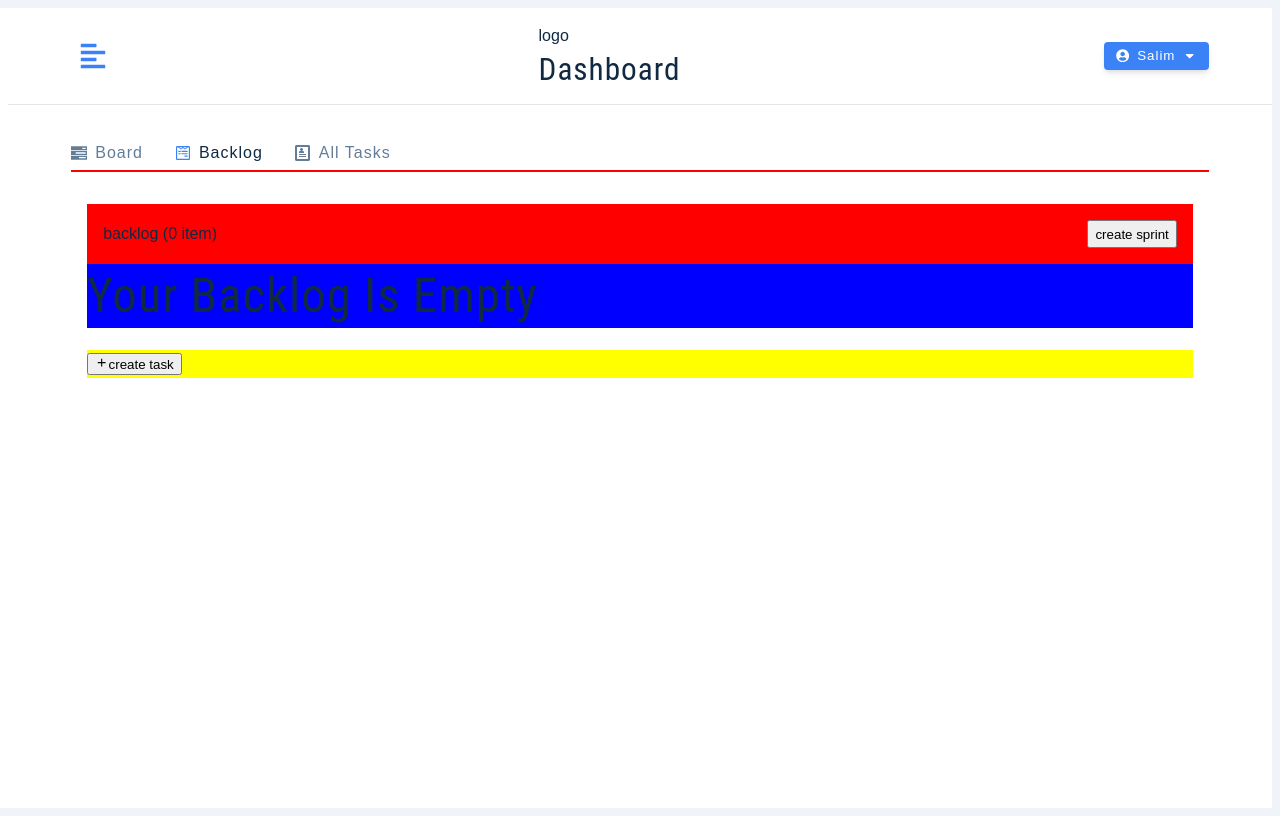
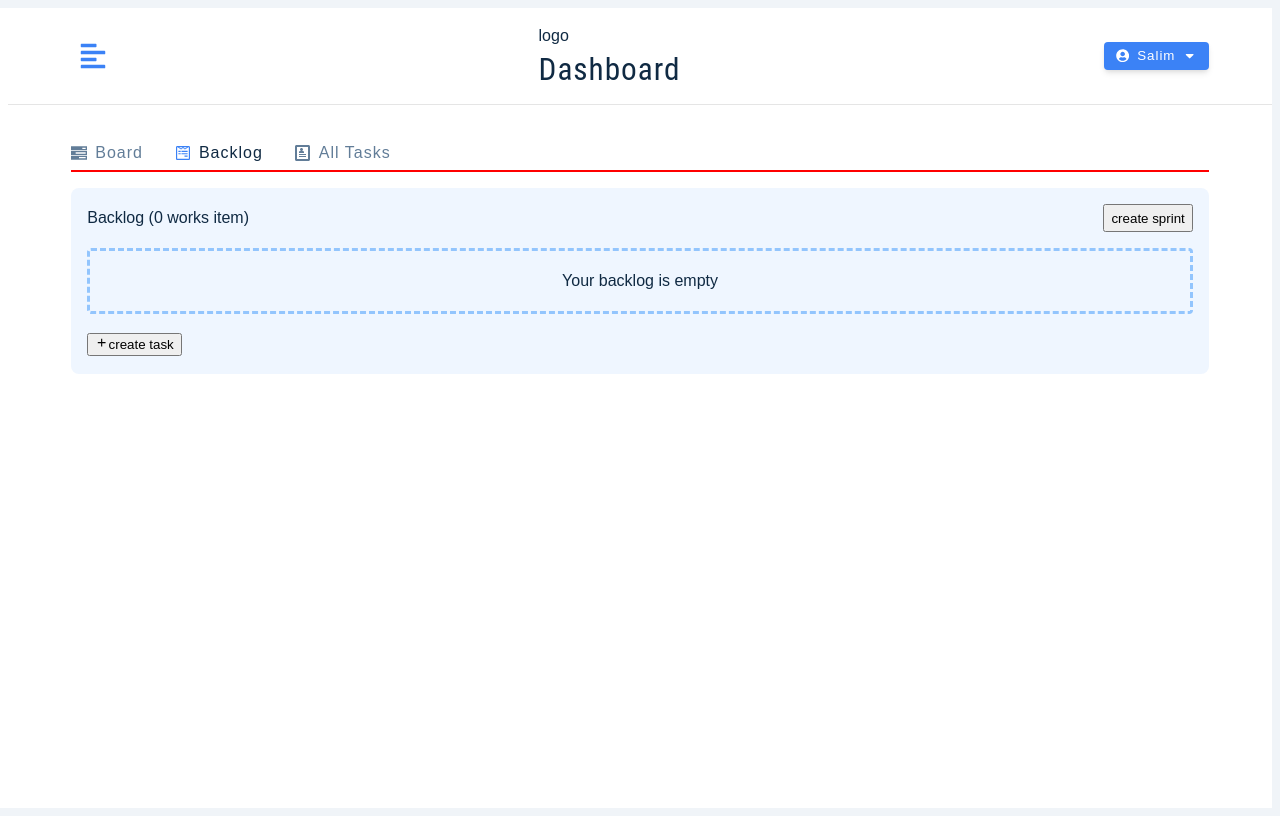
Before and after one commit to Salim255/tasks-manager, a React (Vite) app: page /tasks/backlog in a window 1280 px wide. Built offline with nearby package versions, Linux system fonts and the light colour scheme.

Commit message:
built: baclog style

```diff
--- a/src/features/tasks/components/backlog/Backlog.tsx
+++ b/src/features/tasks/components/backlog/Backlog.tsx
@@ -29,11 +29,10 @@ export const Backlog = () => {
         const data = e.dataTransfer.getData("text/plain");
         const task = JSON.parse(data);
 
-        if( task.sprintId === sprintId ) return;
+        if(task.sprintId === sprintId ) return;
 
         dispatch(addTaskToSprint({task, sprintId}));
-        dispatch(removeTask(task));
-        console.log("hello")
+        dispatch(removeTask({ task }));
     };
 
     const onReverseDrop =  (e: React.DragEvent<HTMLDivElement>) => {
@@ -46,12 +45,10 @@ export const Backlog = () => {
     };
 
     const createSprintHandler = () => {
-        //const sprintIndex = sprintsList?.length;
-        console.log( sprintsList.length, "heelo", count);
-        if(count>3) return;
-        //const sprintIndex = sprintsList?.length;
+        if (count > 3) return;
+
        dispatch(addSprint(sprintsList[count]));
-       setCount((prev)=> prev+1);
+       setCount((prev) => prev+1);
     }
 
     useEffect(() => {
@@ -86,12 +83,12 @@ export const Backlog = () => {
               })
               : null
             }
-            <div className='backlog'>
+            <section className='backlog'>
                 {/* Header */}
                <section
                 className='backlog__header'>
                     <div>
-                        backlog (0 item)
+                        Backlog (0 works item)
                     </div>
 
                     <button onClick={createSprintHandler}>create sprint</button>
@@ -110,9 +107,9 @@ export const Backlog = () => {
                                 task={task}
                             />
                         }):
-                        <h1>
-                             your backlog is empty
-                        </h1>
+                        <div className='empty'>
+                            Your backlog is empty
+                        </div>
                     }
                 </section>
                 {/* Footer  */}
@@ -120,7 +117,7 @@ export const Backlog = () => {
                     className='backlog__footer'>
                     <CreateTask/>
                 </section>
-            </div>
+            </section>
         </section>
        </>
     )
--- a/src/features/tasks/components/backlog/_backlog.scss
+++ b/src/features/tasks/components/backlog/_backlog.scss
@@ -1,18 +1,28 @@
 .backlog-container {
     border-radius: 2px;
+
     .backlog {
         padding: 1rem;
+        background-color: var(--primary-50);
+        border-radius: .5rem;
         &__header{
             display: flex;
             justify-content: space-between;
-            background-color: red;
-            padding: 1rem;
+            //padding: 1rem;
         }
         &__content {
-            background-color: blue;
+            margin: 1rem 0;
+            .empty {
+                border-style: dashed;
+                border-color: var(--primary-300);
+                text-align: center;
+                padding: 1rem;
+                border-radius: 4px;
+            }
         }
+
         &__footer {
-            background-color: yellow;
+
         }
     }
 }
--- a/src/features/tasks/components/board/Board.tsx
+++ b/src/features/tasks/components/board/Board.tsx
@@ -1,10 +1,24 @@
 import { NavLink } from 'react-router-dom';
 import './_board.scss';
+import { useSelector } from 'react-redux';
+import type { RootState } from '../../../../redux/store';
+import { useEffect } from 'react';
 export const Board = () => {
+
+    const { sprints } = useSelector((store: RootState) => store.sprintReducer);
+    useEffect(() => {}, [sprints]);
+
     return (
         <section className="board">
             <div className="board__todo">
                 ToDO
+
+                {
+                    sprints.length
+                    ? sprints.map((sprint) => {
+                        return <h1> { sprint.id }</h1>
+                    })
+                    : <div>
                         <h1>
                             Get started in backlog
                         </h1>
@@ -14,9 +28,13 @@ export const Board = () => {
                             </p>
                         </div>
 
+
                         <NavLink to={"/tasks/backlog"}>
                             Go to backlog
                         </NavLink>
+                    </div>
+                }
+
             </div>
             <div className="board__progress">
                 inprogress
--- a/src/features/tasks/components/create-task/CreateTask.tsx
+++ b/src/features/tasks/components/create-task/CreateTask.tsx
@@ -5,7 +5,6 @@ import { addToBacklogTask, createTaskHttp, type CreateTaskPayload } from "../../
 import { useDispatch } from "react-redux";
 import type { AppDispatch } from "../../../../redux/store";
 import { tasks } from "../../../../shared/utils/tasks";
-import type { Task } from "../../model/task.model";
 
 export const CreateTask = () => {
   const [isCreateBtn, setCreateBtn] = useState<boolean>(true);
--- /dev/null
+++ b/src/features/tasks/components/create-task/_createTask.scss
@@ -0,0 +1,3 @@
+.create-task-form {
+
+}
--- a/src/features/tasks/states/sprintSlice.tsx
+++ b/src/features/tasks/states/sprintSlice.tsx
@@ -2,10 +2,9 @@
 import { createSlice, type PayloadAction } from "@reduxjs/toolkit";
 import type { Sprint } from "../model/sprint.model";
 import type { Task } from "../model/task.model";
-import { tasks } from "../../../shared/utils/tasks";
 
 
-// 2 intial state
+// 2 initial state
 type StateType  = {
     sprints: Sprint[];
     isLoading: false
@@ -66,7 +65,7 @@ const createSprintSlice = createSlice({
             // Else add task
             // 3. Add task to the correct sprint
             state.sprints[sprintIndex].tasks.push({ ...task, sprintId });
-            //console.log(updatedSprints, "🛑2", JSON.parse(JSON.stringify(state.sprints)))
+
         }
     },
 
--- a/src/features/tasks/states/taskSlice.tsx
+++ b/src/features/tasks/states/taskSlice.tsx
@@ -38,39 +38,49 @@ const createTaskSlice = createSlice({
     name: 'taskSlice',
     initialState,
     reducers: {
-        setBackTaskToBacklog: (state, action: PayloadAction<{task: Task}>) => {
-            const taskExist = state.tasks.some((task) => task.id === action.payload.task.id );
-            console.log(taskExist);
+        setBackTaskToBacklog: (state, action: PayloadAction<{ task: Task }>) => {
+            const { task } = action.payload;
+
+            const taskExist = state.tasks.some((t) => t.id === task.id );
+
             if(taskExist) return;
 
             state.tasks = [
                 ...state.tasks,
-                {...action.payload.task, sprintId: undefined },
+                {...task, sprintId: undefined },
             ]
         },
-        addToBacklogTask: (state, action: PayloadAction<{task:Task}>) => {
+
+        addToBacklogTask: (state, action: PayloadAction<{ task: Task }>) => {
+            const { task } = action.payload;
+
             const taskExist =  state?.tasks
-                ?.some((task) => task?.id === action.payload.task.id);
+                ?.some((t) => t?.id === task.id);
 
             if(taskExist) return;
 
-           state.tasks = [...state.tasks, action.payload.task]
+           state.tasks = [...state.tasks, task]
         },
-        removeTask: (state, action: PayloadAction<Task>)  => {
-            const tasks = state?.tasks
-                ?.filter((task) => task.id !== action.payload.id);
+        removeTask: (state, action: PayloadAction<{ task: Task }>)  => {
+            const { task } = action.payload;
+
+            const tasks = state?.tasks?.filter((t) => t.id !== task.id);
+
             state.tasks = [...tasks];
         }
     },
     extraReducers: (builder) => {
         builder
         .addCase(createTaskHttp.pending, (state, action) => {
+            console.log(action);
             state.isCreating = true;
         })
         .addCase(createTaskHttp.fulfilled, (state, action) => {
+            console.log(action);
             state.isCreating = false;
         })
         .addCase(createTaskHttp.rejected, (state, action) => {
+            console.log(action);
             state.isCreating = false;
         })
     },
@@ -79,4 +89,5 @@ const createTaskSlice = createSlice({
 export const { setBackTaskToBacklog } = createTaskSlice.actions;
 export const { addToBacklogTask } = createTaskSlice.actions;
 export const { removeTask } = createTaskSlice.actions;
+
 export default createTaskSlice.reducer;
```
Also changed, not shown: src/features/tasks/components/sprints-container/SprintsContainer.tsx (deleted, +0 -20 lines). Lines whose indentation alone changed are shown as unchanged.
